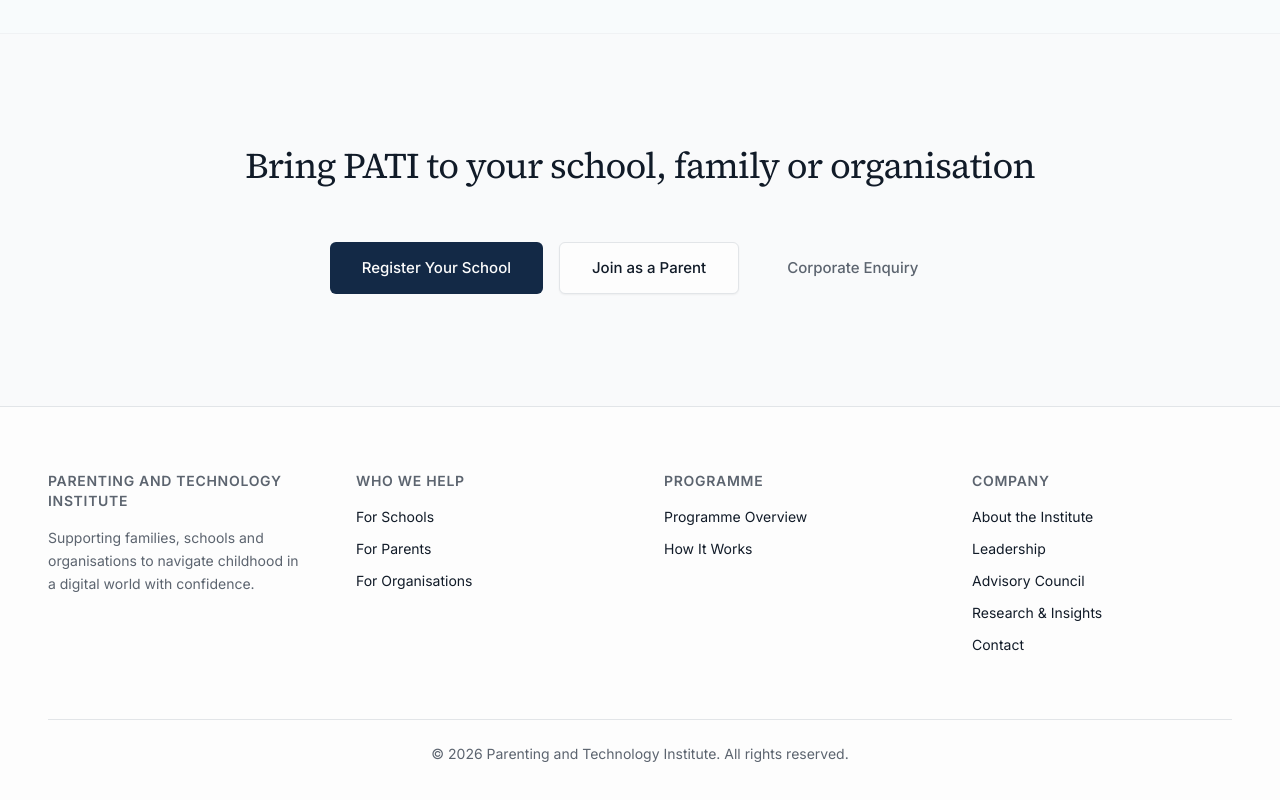
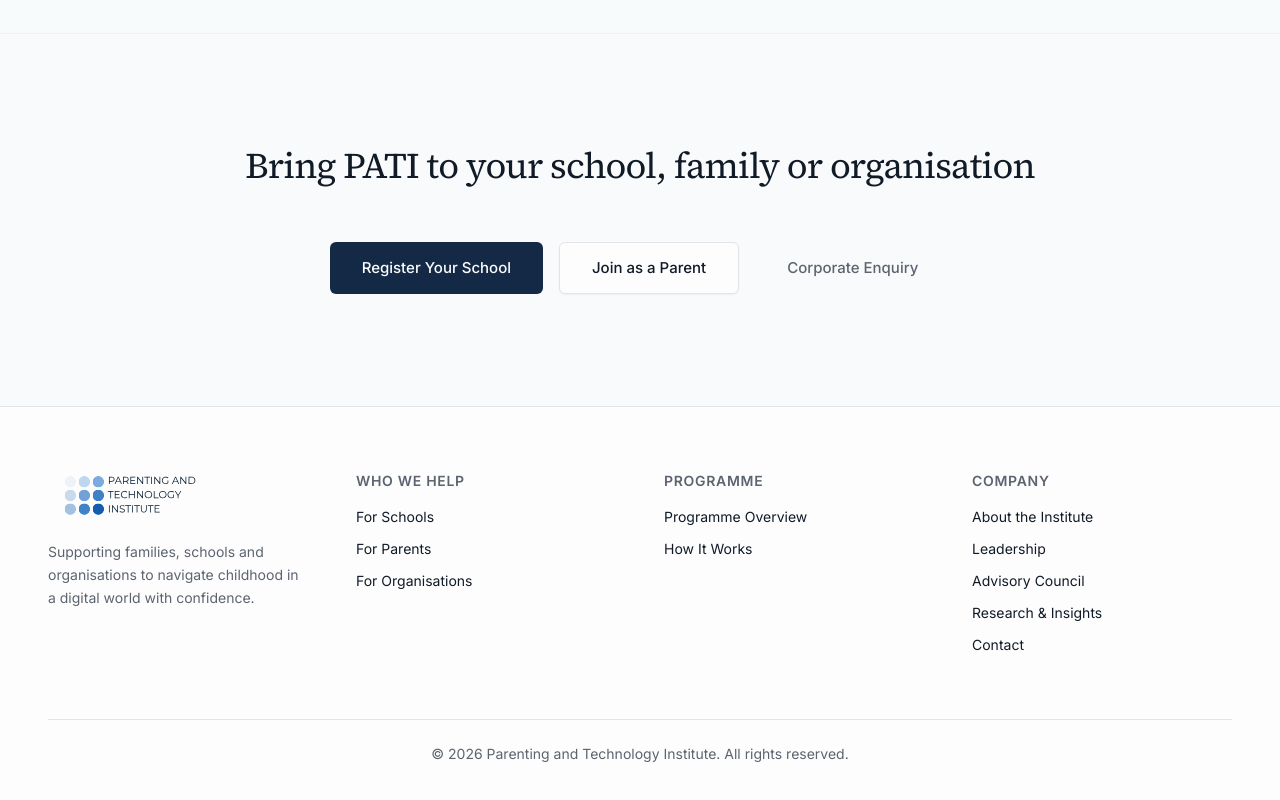
Before and after one commit to Gearoid-Cleere/pati-website, a Next.js app: page / in a window 1280 px wide. Shown: the part 7292-8092 px from the top of the page. Built offline with nearby package versions, Linux system fonts and the light colour scheme.

Commit message:
Update footer with logo

```diff
--- a/components/footer.tsx
+++ b/components/footer.tsx
@@ -1,3 +1,4 @@
+import Image from "next/image"
 import Link from "next/link"
 
 export function Footer() {
@@ -9,10 +10,17 @@ export function Footer() {
 
           {/* Brand */}
           <div>
-            <h3 className="mb-4 text-sm font-semibold uppercase tracking-wider text-muted-foreground">
-              Parenting and Technology Institute
-            </h3>
-            <p className="text-sm leading-relaxed text-muted-foreground">
+            <Link href="/" className="inline-flex items-center">
+              <Image
+                src="/pati-logo.svg"
+                alt="Parenting and Technology Institute"
+                width={280}
+                height={80}
+                className="h-12 w-auto"
+              />
+            </Link>
+
+            <p className="mt-4 text-sm leading-relaxed text-muted-foreground">
               Supporting families, schools and organisations to navigate childhood in a digital world with confidence.
             </p>
           </div>
```
